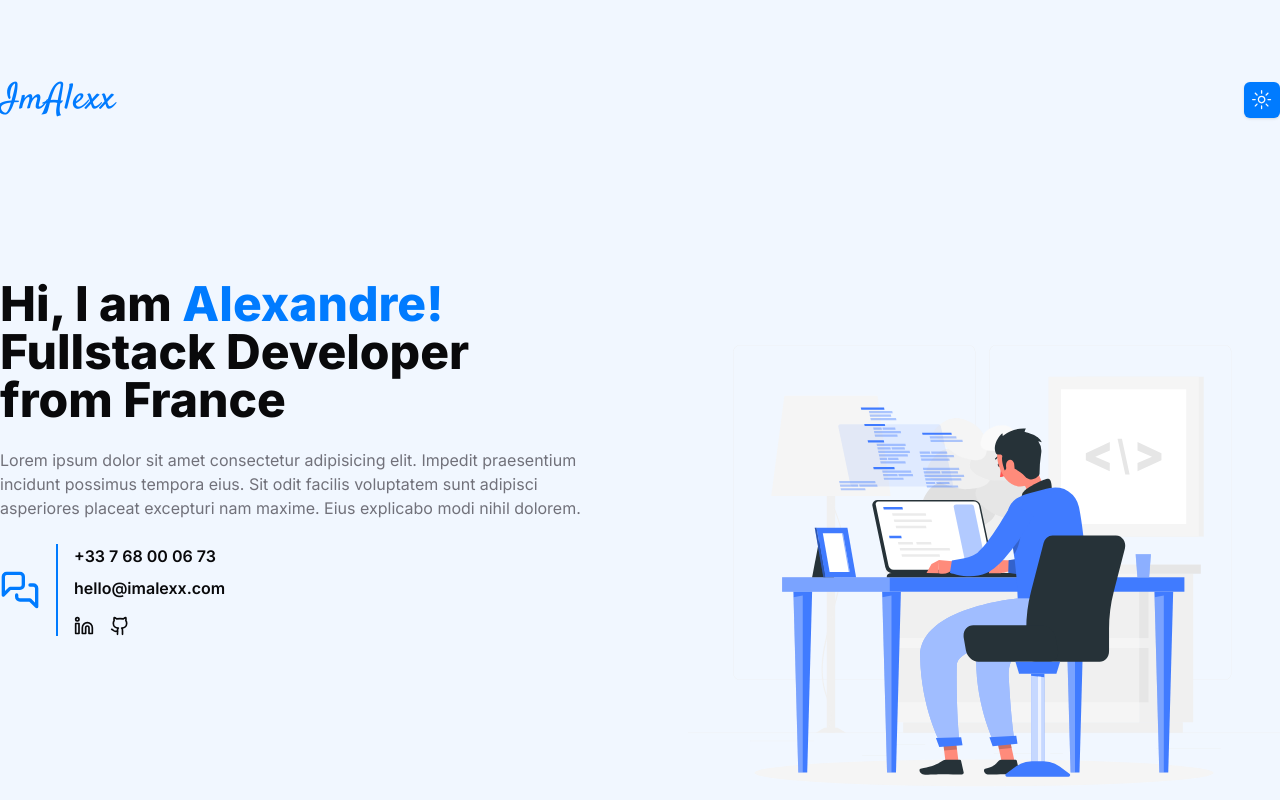
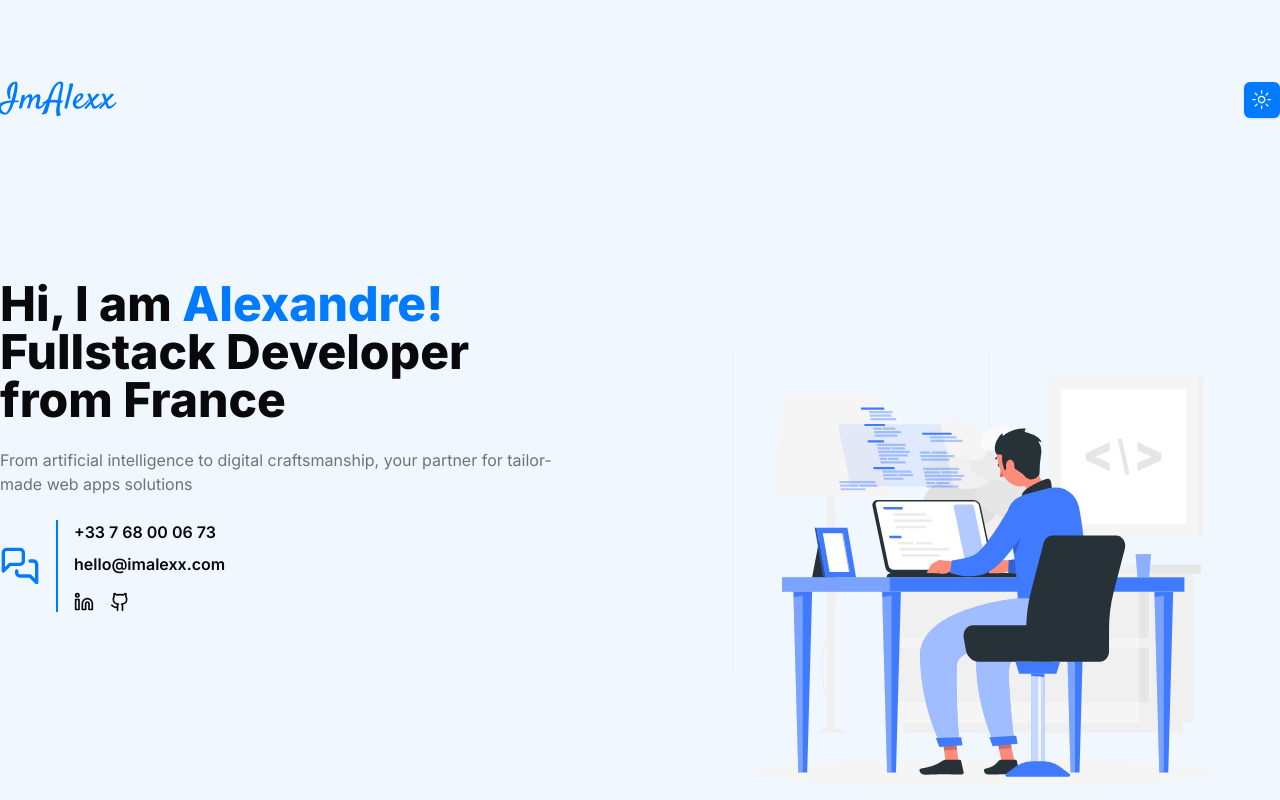
Before and after one commit to codebyalexx/imalexx-app, a Next.js app: page / in a window 1280 px wide. Shown: the top 800 px of the page. Built offline with nearby package versions, Linux system fonts and the light colour scheme.

Commit message:
:speech_balloon: Edited header description

```diff
--- a/components/header.tsx
+++ b/components/header.tsx
@@ -14,10 +14,8 @@ export const Header = () => {
           from France
         </h1>
         <p className="text-muted-foreground">
-          Lorem ipsum dolor sit amet consectetur adipisicing elit. Impedit
-          praesentium incidunt possimus tempora eius. Sit odit facilis
-          voluptatem sunt adipisci asperiores placeat excepturi nam maxime. Eius
-          explicabo modi nihil dolorem.
+          From artificial intelligence to digital craftsmanship, your partner
+          for tailor-made web apps solutions
         </p>
         <ContactMeSection />
       </div>
```
